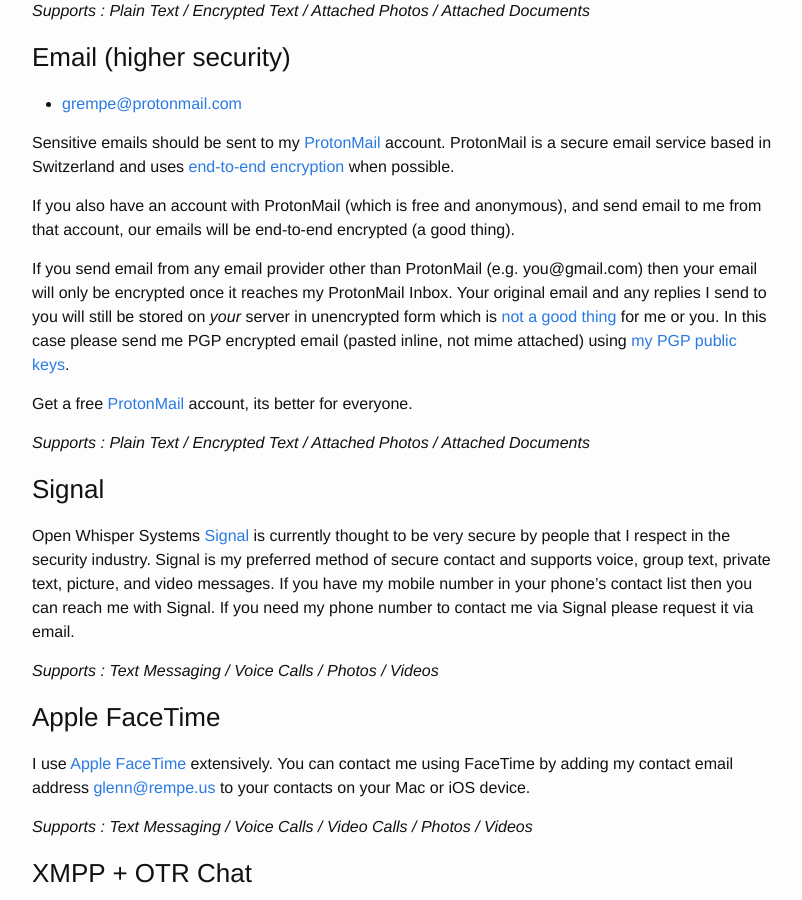
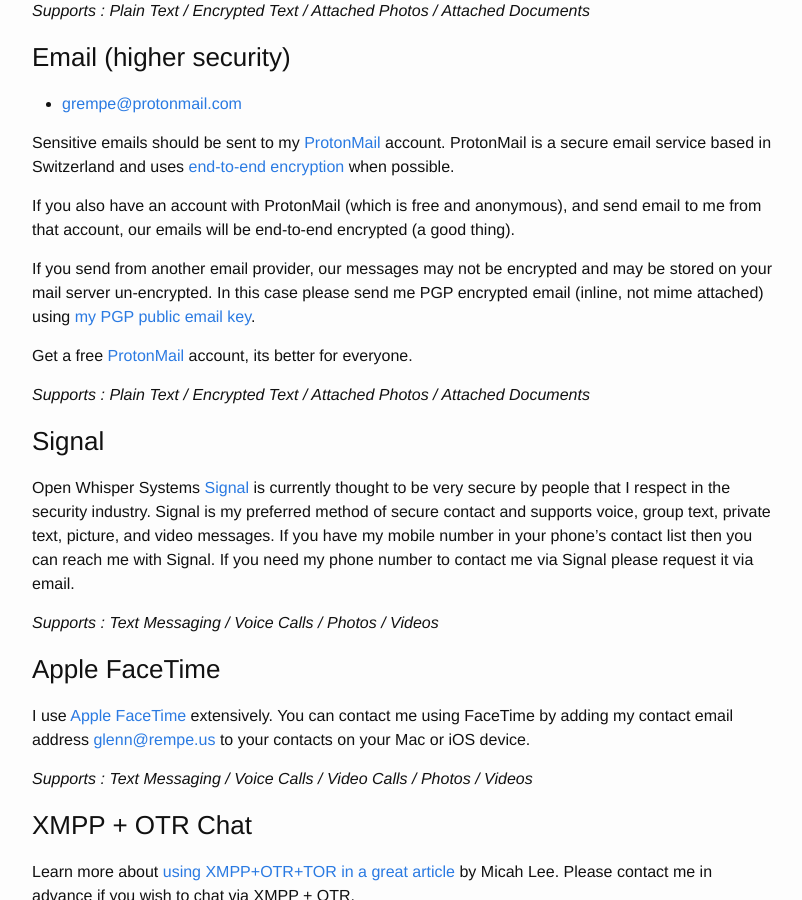
Before and after one commit to grempe/grempe.github.io, a Jekyll site: the page built from contact.md, in a window 1280 px wide and 900 px high, scrolled down 552 px. Shown: the whole window, without its empty margins (238-1040 px from the left). Built offline with Jekyll 4.4.1, drawn with Linux system fonts in a browser that asks for light colours.

Commit message:
Text changes

```diff
--- a/contact.md
+++ b/contact.md
@@ -40,12 +40,10 @@
 and send email to me from that account, our emails will be end-to-end encrypted
 (a good thing).
 
-If you send email from any email provider other than ProtonMail (e.g. you@gmail.com)
-then your email will only be encrypted once it reaches my ProtonMail Inbox. Your original
-email and any replies I send to you will still be stored on *your* server
-in unencrypted form which is [not a good thing](http://www.zdnet.com/article/fbi-says-it-doesnt-need-a-warrant-to-snoop-on-private-email-social-network-messages/){:target="_blank"}
-for me or you. In this case please send me PGP encrypted email (pasted inline,
-not mime attached) using [my PGP public keys](/keys/).
+If you send from another email provider, our messages
+may not be encrypted and may be stored on your mail server un-encrypted. In this
+case please send me PGP encrypted email (inline, not mime attached)
+using [my PGP public email key](/keys/).
 
 Get a free [ProtonMail](https://protonmail.com) account, its better for everyone.
 
```
Also changed, not shown: keys.md (+4 -4 lines).
